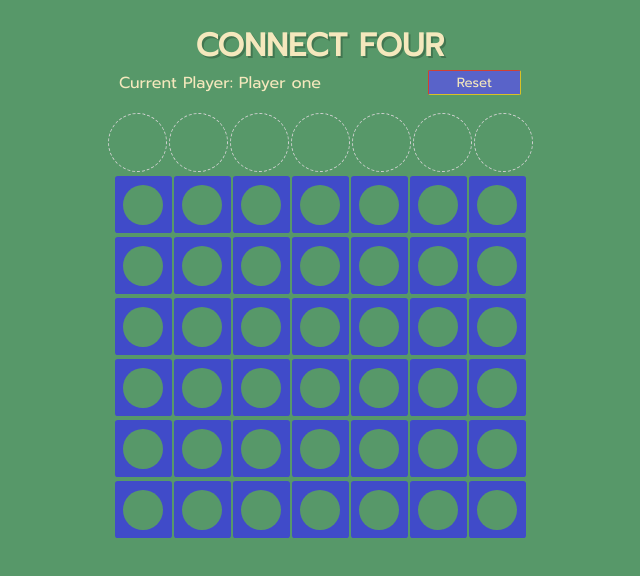
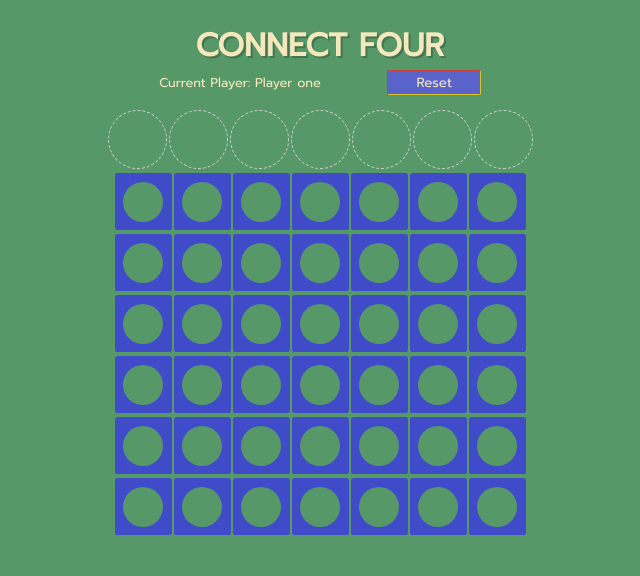
Before and after one commit to sweetreprise/connect_four, a plain HTML site: page index.html in a window 1280 px wide. Shown: the whole page, without its empty margins (320-960 px from the left). Drawn offline with Linux system fonts and the light colour scheme.

Commit message:
Update connect4.css

```diff
--- a/connect4.css
+++ b/connect4.css
@@ -20,6 +20,7 @@ h1 {
   justify-content: center;
   align-items: center;
   margin-bottom: 1em;
+  font-size: 0.8em;
 }
 
 #wrap #reset {
@@ -31,7 +32,7 @@ h1 {
   border-radius: 5%;
   color: hsl(46, 73%, 85%);
   width: 7em;
-  margin-left: 8em;
+  margin-left: 5em;
 }
 
 #wrap #reset:hover {
```
